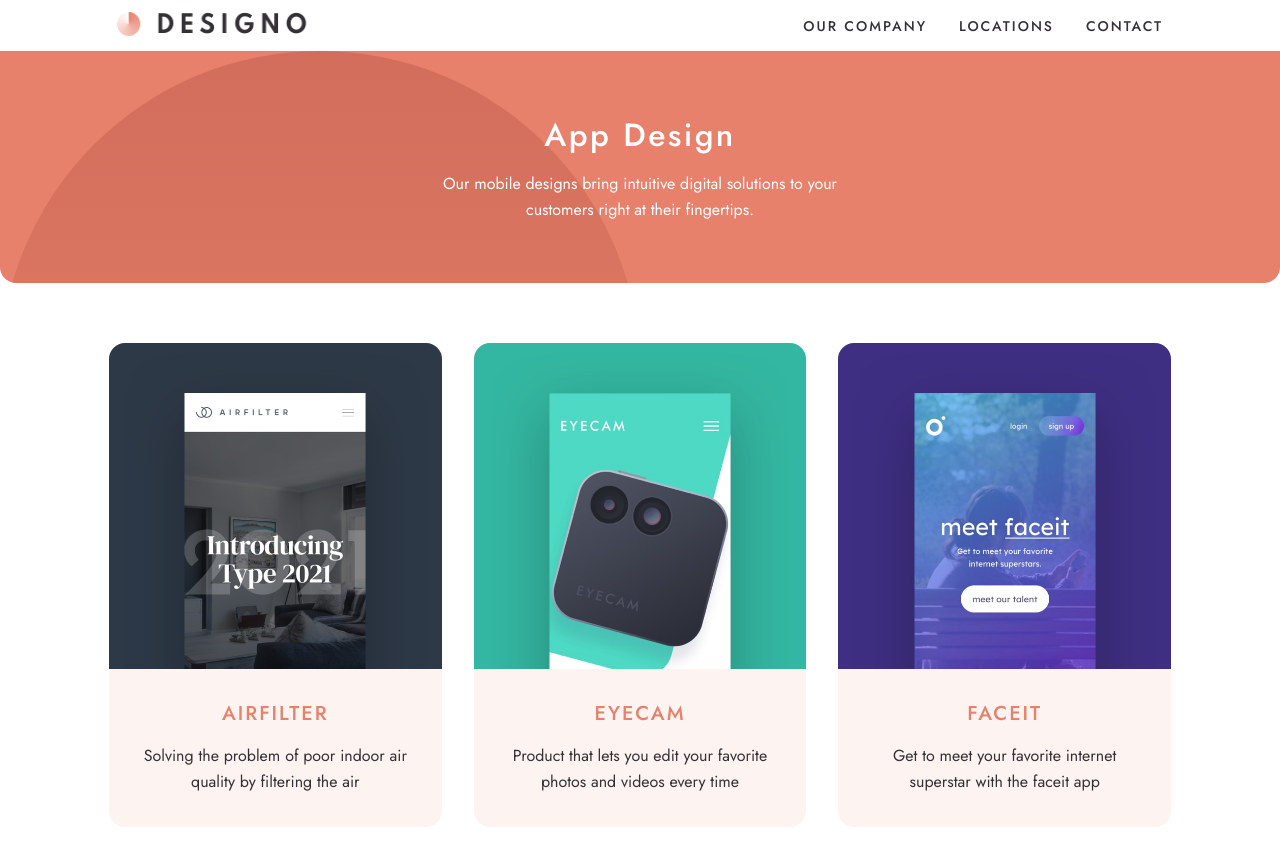
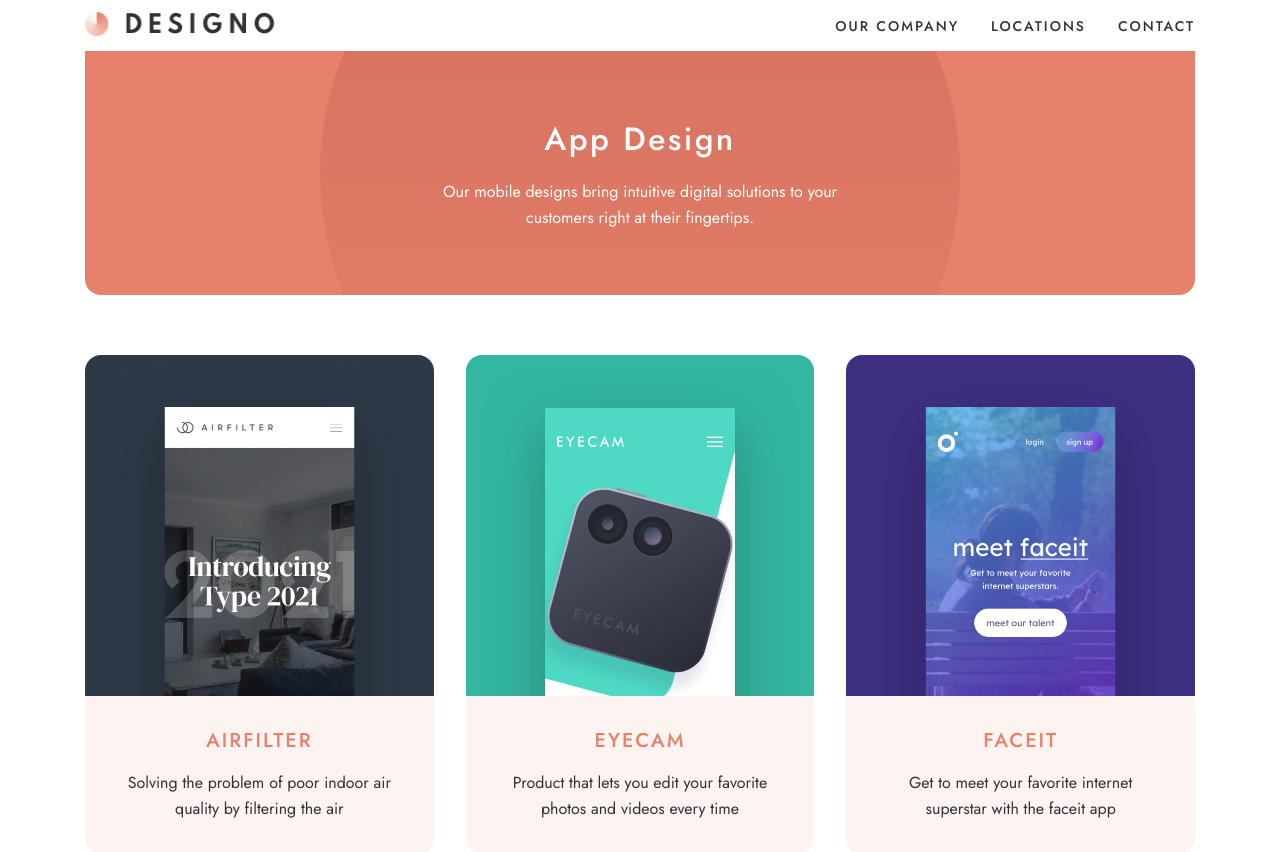
Before and after one commit to OXsatoshi/Designo, a Next.js app: page /app-design in a window 1280 px wide. Shown: the top 852 px of the page. Built offline with nearby package versions, Linux system fonts and the light colour scheme.

Commit message:
fix: Fix spacing

```diff
--- a/app/_components/home/category-grid.tsx
+++ b/app/_components/home/category-grid.tsx
@@ -32,7 +32,7 @@
   return (
     <section
       aria-labelledby="categories-heading"
-      className="px-6 my-20 pbe-20 sm:px-8 max-w-[1110px] mx-auto md:px-8 md:my-10 md:pbe-0"
+      className="px-6 my-20 pbe-20 sm:px-8 max-w-[1110px] mx-auto md:px-0 md:my-10 md:pbe-0"
     >
       <h2 id="categories-heading" className="sr-only">
         Our Design Services
--- a/app/_components/layout/heading.tsx
+++ b/app/_components/layout/heading.tsx
@@ -6,7 +6,7 @@
 import Image from "next/image";
 export default function Heading() {
   return (
-    <header className="py-3 px-3 sm:px-8 relative flex justify-between items-center max-w-[1110px] mx-auto md:mx-auto">
+    <header className="py-3 px-3 sm:px-8 relative flex justify-between items-center max-w-[1110px] mx-auto md:mx-auto md:px-0">
       <Link href={"/"}>
         <Image
           src={logo}
--- a/app/_components/layout/navigation/mobile-nav.tsx
+++ b/app/_components/layout/navigation/mobile-nav.tsx
@@ -77,6 +77,7 @@
       </button>
 
       <nav
+        inert={!isOpen}
         id="mobile-nav"
         aria-label="Mobile navigation"
         className={`absolute sm:static left-0 right-0 bottom-0 translate-y-full bg-black
--- a/app/_components/web-design/hero-banner.tsx
+++ b/app/_components/web-design/hero-banner.tsx
@@ -5,8 +5,26 @@
 export default async function HeroBanner(item: HeroBannerProps) {
   return (
     <section
-      className="py-15 px-3 sm:mx-8 text-center gap-3 flex flex-col justify-center items-center bg-peach bg-[url('/assets/home/desktop/bg-pattern-hero-home.svg')]
-      bg-no-repeat bg-position-center overflow-hidden sm:rounded-b-2xl md:mx-0"
+      className="
+    max-w-[1110px]
+    md:mx-auto
+    px-6
+    py-16
+    sm:mx-8
+    md:px-0
+    flex
+    flex-col
+    items-center
+    justify-center
+    gap-4
+    overflow-hidden
+    text-center
+    bg-peach
+    bg-[url('/assets/home/desktop/bg-pattern-hero-home.svg')]
+    bg-no-repeat
+    bg-center
+    sm:rounded-b-2xl
+  "
     >
       <h1 className="text-preset-3 text-white max-w-[25ch]">{item.title}</h1>
       <p className="text-body text-white max-w-[45ch]">{item.description}</p>
--- a/app/_components/web-design/projects-grid.tsx
+++ b/app/_components/web-design/projects-grid.tsx
@@ -6,13 +6,12 @@
   return (
     <section
       aria-labelledby="projects-heading"
-      className="px-6 py-15 max-w-[1110px] mx-auto"
+      className="px-6 py-15 max-w-[1110px] mx-auto md:px-0"
     >
       <h2 id="projects-heading" className="sr-only">
         Web Design Projects
       </h2>
 
-      {/* Grid: 1 column on mobile, 3 columns at md: breakpoint */}
       <ul className="flex flex-col gap-10 md:grid md:grid-cols-3 md:gap-8">
         {projects.map((project) => (
           <li key={project.title} className="w-full h-full">
@@ -20,7 +19,6 @@
               href={project.href}
               className="group flex flex-col h-full rounded-2xl overflow-hidden text-center transition-colors sm:grid sm:grid-cols-2 md:flex md:flex-col duration-300 focus-visible:outline-2 focus-visible:outline-offset-4 focus-visible:outline-peach"
             >
-              {/* Image Container */}
               <div className="relative w-full aspect-[327/320] bg-light-peach">
                 <Image
                   src={project.image}
@@ -32,7 +30,6 @@
                 />
               </div>
 
-              {/* Text Container */}
               <div className="flex flex-col items-center justify-center gap-4 bg-light-peach p-8 group-hover:bg-peach transition-colors duration-300 min-h-[158px] grow">
                 <h3 className="text-preset-4 text-peach group-hover:text-white transition-colors duration-300">
                   {project.title}
--- a/app/locations/page.tsx
+++ b/app/locations/page.tsx
@@ -5,20 +5,17 @@
   return (
     <section
       aria-label="Office Locations"
-      className="px-0 sm:px-6 my-10 sm:my-20 max-w-7xl mx-auto"
+      className="px-3 sm:px-6 my-10 sm:my-20 mx-auto  max-w-[1110px] md:px-0 "
     >
       <ul className="flex flex-col gap-10 sm:gap-20">
         {LOCATION_DETAILS.map((loc, index) => {
-          // Alternate desktop layout order (Map left / Text right vs Text left / Map right)
           const isEven = index % 2 === 0;
-
           return (
             <li
               key={loc.id}
               id={loc.id}
-              className="flex flex-col lg:flex-row gap-8 items-center scroll-mt-32"
+              className="flex flex-col lg:flex-row gap-8 lg:gap-0 items-center scroll-mt-32"
             >
-              {/* 1. Map Canvas Box */}
               <div
                 className={`w-full lg:w-1/3 h-[320px] sm:rounded-2xl overflow-hidden shrink-0 ${
                   isEven ? "lg:order-2" : "lg:order-1"
@@ -27,13 +24,11 @@
                 <MapContainerWrapper center={loc.coordinates} />
               </div>
 
-              {/* 2. Text Details Box */}
               <div
-                className={`relative w-full lg:w-2/3 bg-light-peach sm:rounded-2xl p-8 sm:p-14 overflow-hidden ${
+                className={`relative w-full lg:w-2/3 h-[320px]  bg-light-peach sm:rounded-2xl p-8 sm:p-14 overflow-hidden ${
                   isEven ? "lg:order-1" : "lg:order-2"
                 }`}
               >
-                {/* Background Circle Pattern */}
                 <div
                   aria-hidden="true"
                   className="absolute inset-0 bg-[url('/assets/shared/desktop/bg-pattern-two-circles.svg')] bg-no-repeat bg-left-bottom bg-contain opacity-30 pointer-events-none"
@@ -45,14 +40,12 @@
                   </h2>
 
                   <address className="not-italic flex flex-col sm:flex-row items-center sm:items-start gap-8 sm:gap-24 text-dark-grey text-body">
-                    {/* Address Stack */}
                     <div>
                       <span className="block font-bold">{loc.officeName}</span>
                       <span className="block">{loc.street}</span>
                       <span className="block">{loc.city}</span>
                     </div>
 
-                    {/* Contact Stack */}
                     <div>
                       <span className="block font-bold">Contact</span>
                       <span className="block">P : {loc.phone}</span>
```
